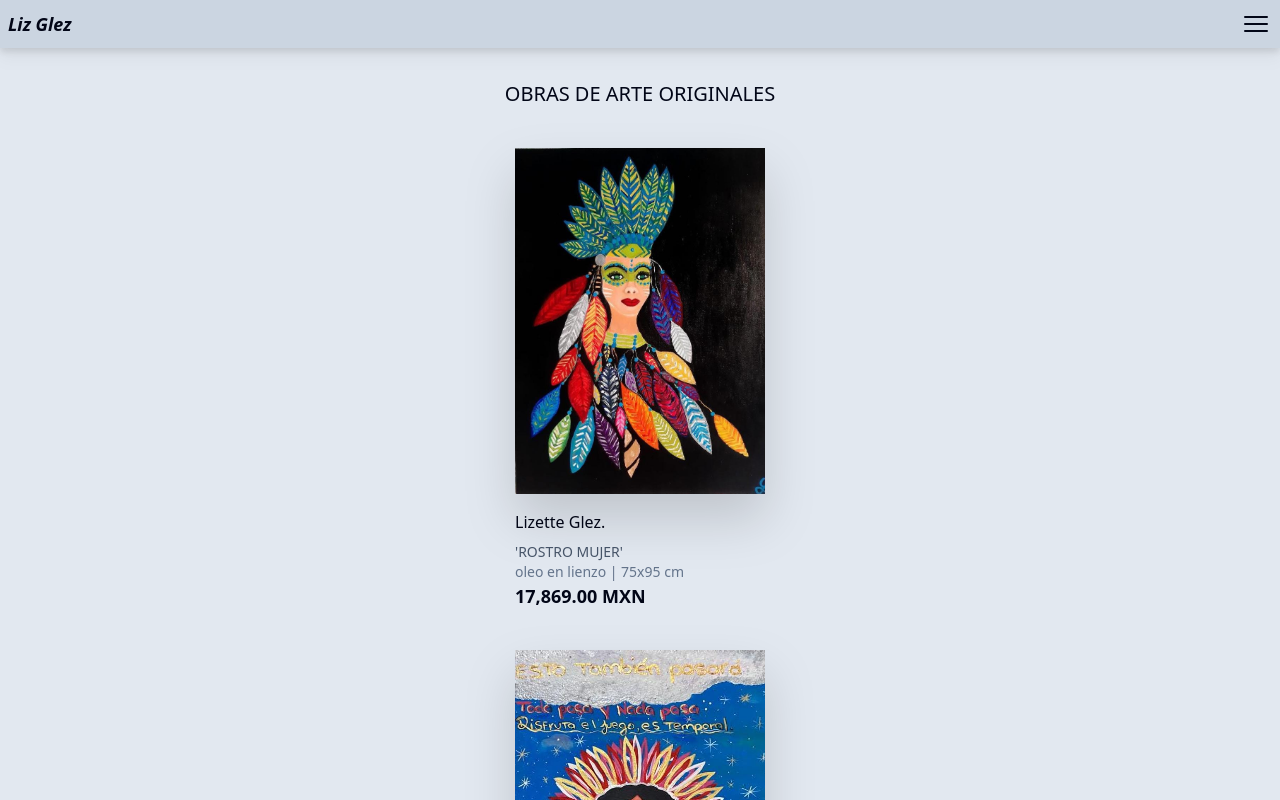
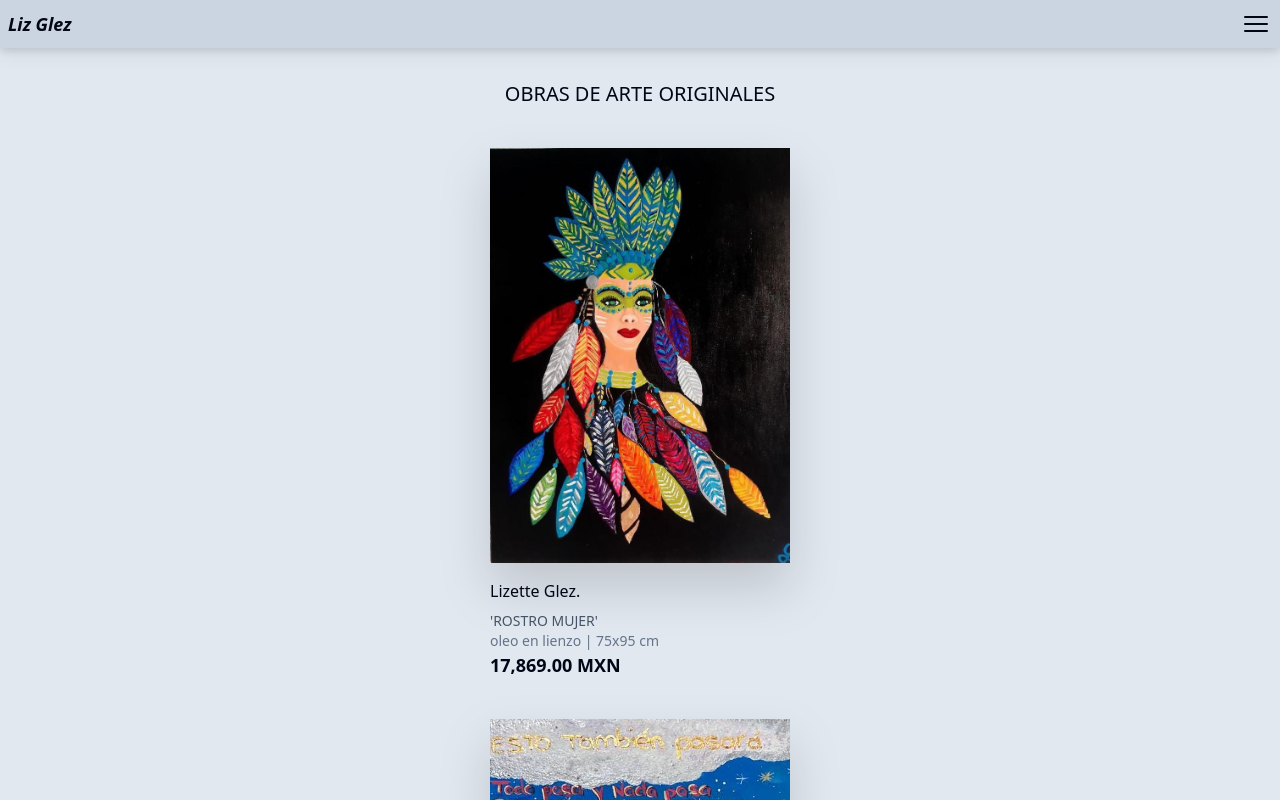
Before and after one commit to chucoyos/liz, a Next.js app: page / in a window 1280 px wide. Shown: the top 800 px of the page. Built offline with nearby package versions, Linux system fonts and the light colour scheme.

Commit message:
Resize images

```diff
--- a/src/app/components/paint.js
+++ b/src/app/components/paint.js
@@ -5,8 +5,8 @@ const Paint = ({ image }) => {
 			<Image
 				src={`/${image}.jpeg`}
 				alt='Belleza Efimera'
-				width={250}
-				height={250}
+				width={300}
+				height={300}
 				className='transition ease-in-out delay-50 hover:-translate-y-1 hover:scale-110 duration-300 drop-shadow-2xl'
 			/>
 			<div className='pt-4'>
```
